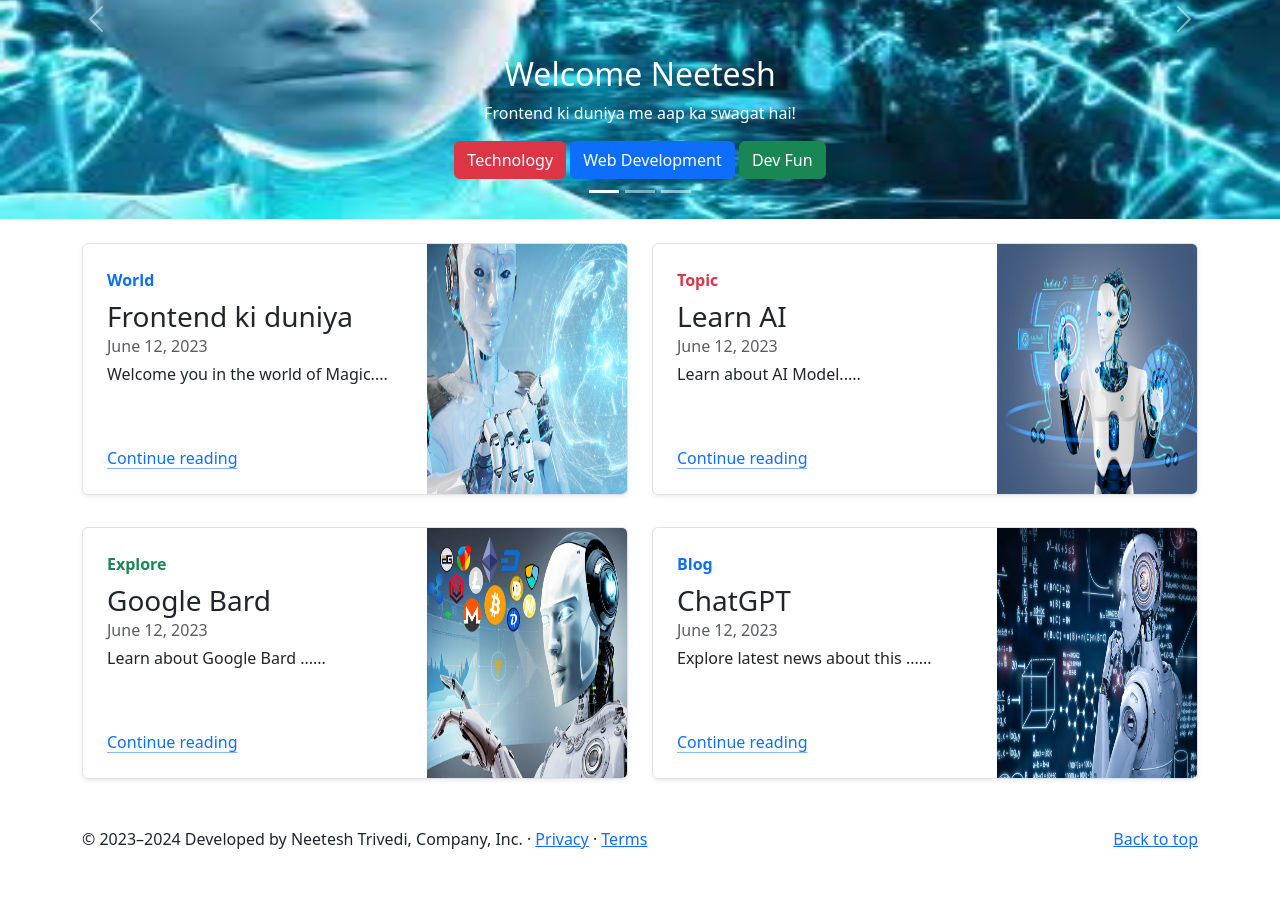
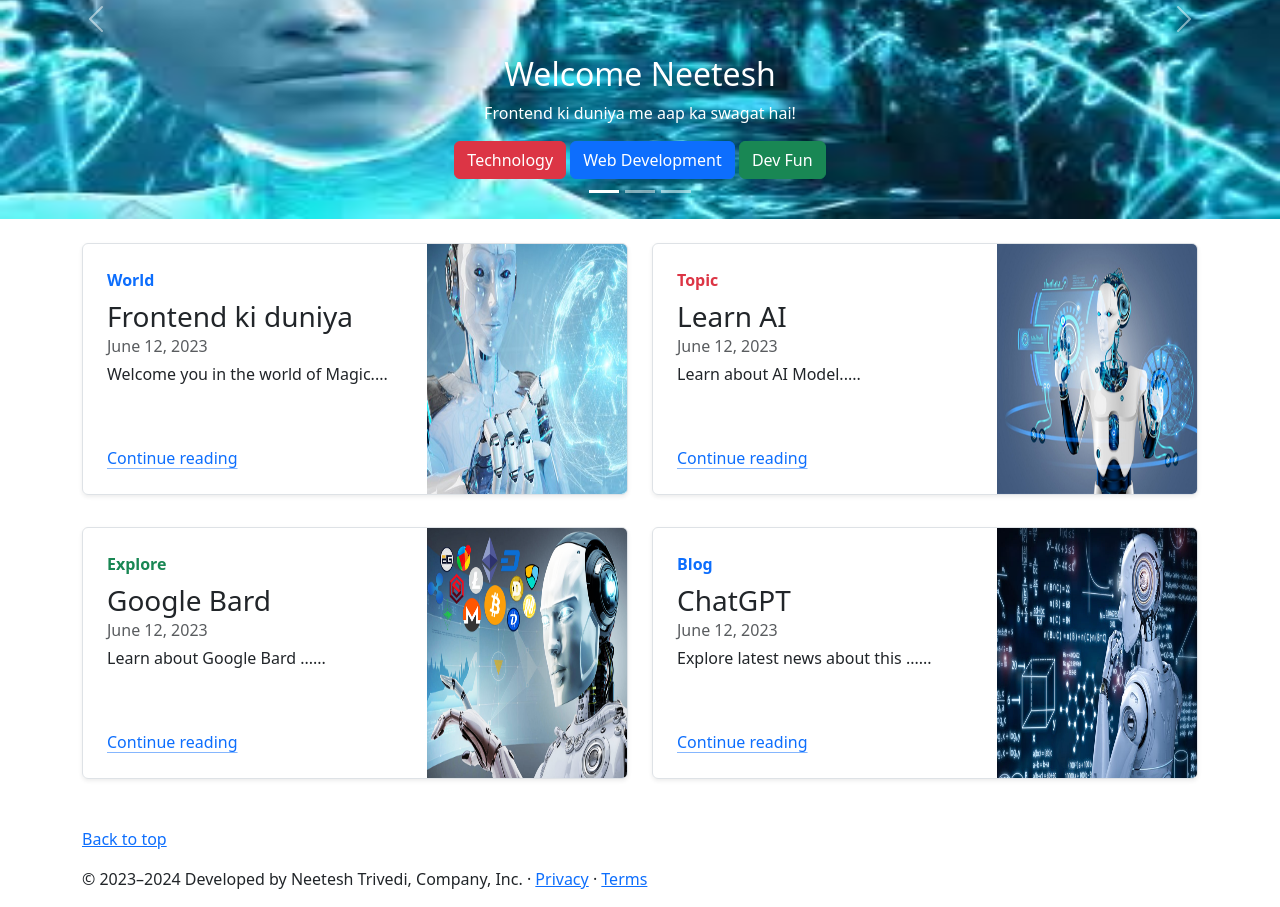
Before and after one commit to Neetesh-Trivedi0028/sampleProject_1, a website: page index.html in a window 1280 px wide. Shown: the part 237-1144 px from the top of the page. Before the commit the page ends 1104 px from the top, so only its background shows below. Drawn offline with nearby package versions, Linux system fonts and the light colour scheme.

Commit message:
Update index.html
updated

```diff
--- a/index.html
+++ b/index.html
@@ -267,7 +267,7 @@
     </div>
 
     <footer class="container ">
-        <p class="float-end"><a href="#">Back to top</a></p>
+        <p class="float-right"><a href="#">Back to top</a></p>
         <p>© 2023–2024 Developed by Neetesh Trivedi, Company, Inc. · <a href="#">Privacy</a> · <a href="#">Terms</a></p>
     </footer>
     <script src="https://cdn.jsdelivr.net/npm/bootstrap@5.3.0/dist/js/bootstrap.bundle.min.js"
```
